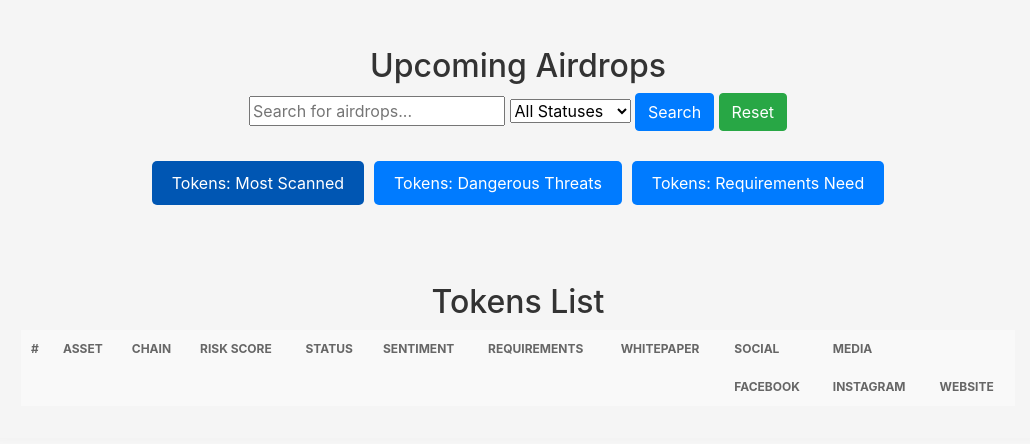
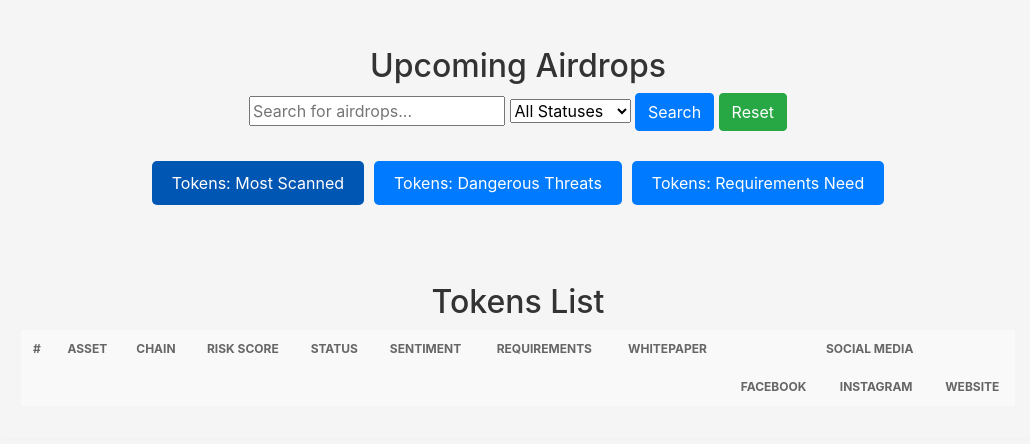
Before and after one commit to Teng-Jun/ITP_Group-23, a PHP site: page /upcoming.php in a window 1280 px wide. Shown: the part 193-637 px from the top of the page, without its empty margins (122-1152 px from the left). Run offline with PHP 8.4, Linux system fonts and the light colour scheme; data that the repository does not hold is empty.

Commit message:
Social Media

```diff
--- a/Website Related/AirGuard/styles.css
+++ b/Website Related/AirGuard/styles.css
@@ -92,32 +92,22 @@ th, td {
     background-color: #f9f9f9; /* Optional: Sets a background color for better readability */
 }
 
-thead {
-    background-color: #f1f1f1; /* Optional: Sets a background color for the table header */
+thead th[colspan="3"].social-media-header {
+    font-weight: bold;
+    align-items: center;
+    text-align: center;
 }
 
-th {
+thead th {
+    vertical-align: middle; /* Center vertically */
     font-weight: bold;
+    align-items: center;
+    text-align: center;
     text-transform: uppercase;
     color: #666;
     font-size: 12px;
     position: relative;
     cursor: pointer;
-}
-
-th::after {
-    content: '▼';
-    font-size: 10px;
-    position: absolute;
-    right: 10px;
-    top: 50%;
-    transform: translateY(-50%);
-    color: #999;
-    display: none;
-}
-
-th.sortable:hover::after {
-    display: block;
 }
 
 td img {
--- a/Website Related/AirGuard/upcoming.php
+++ b/Website Related/AirGuard/upcoming.php
@@ -152,6 +152,18 @@
             display: block;
             text-align: center;
         }
+
+        thead th {
+            vertical-align: middle; /* Center vertically */
+            font-weight: bold;
+            align-items: center;
+            text-align: center;
+            text-transform: uppercase;
+            color: #666;
+            font-size: 12px;
+            position: relative;
+            cursor: pointer;
+        }
     </style>
 </head>
 <body>
@@ -194,9 +206,7 @@
                                 <th>Sentiment</th>
                                 <th>Requirements</th>
                                 <th>Whitepaper</th>
-                                <th>Social</th>
-                                <th>Media</th>
-                                <th></th>
+                                <th colspan="3" class="social-media-header">Social Media</th>
                             </tr>
                             <tr>
                                 <th></th>
```
